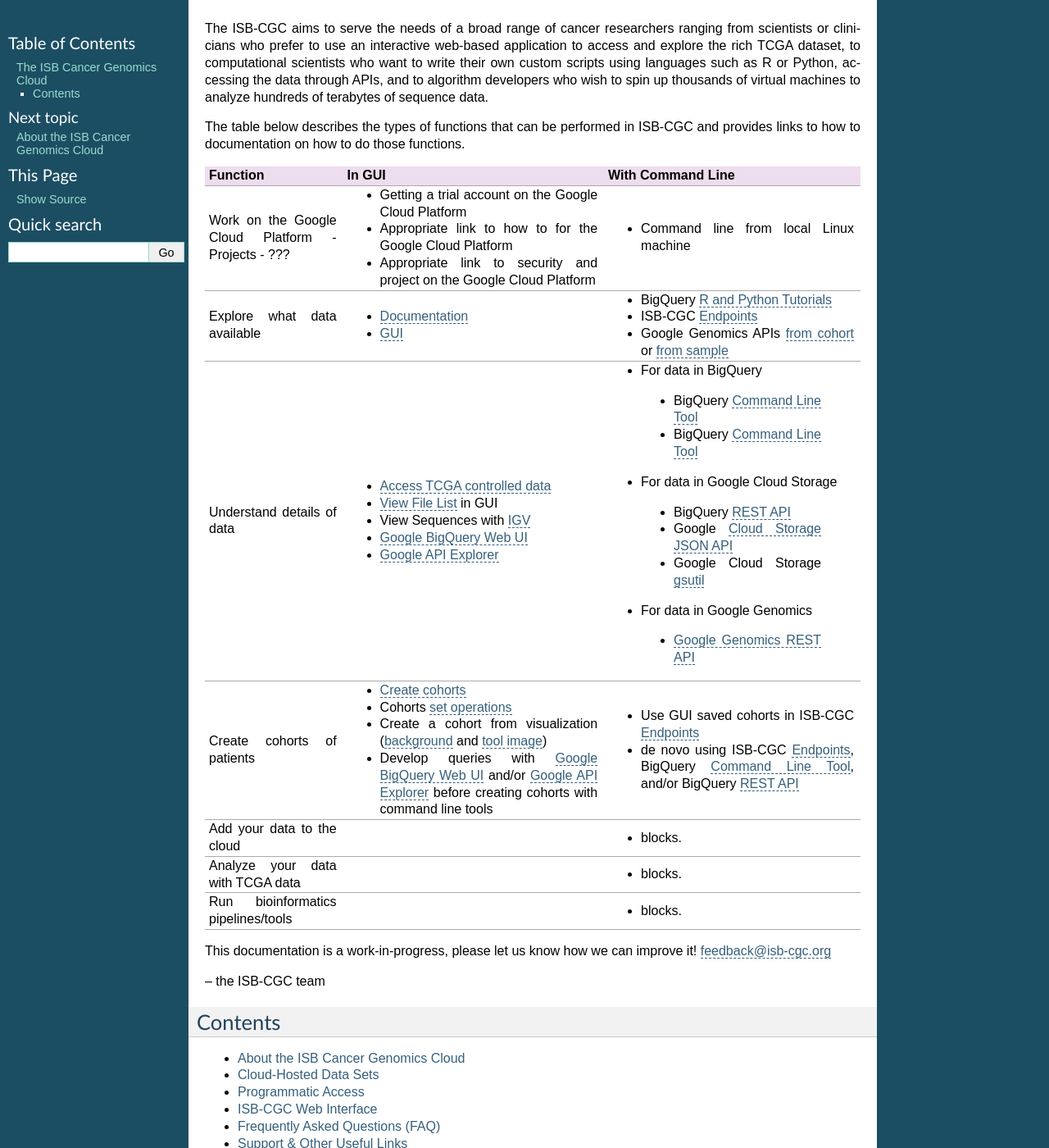
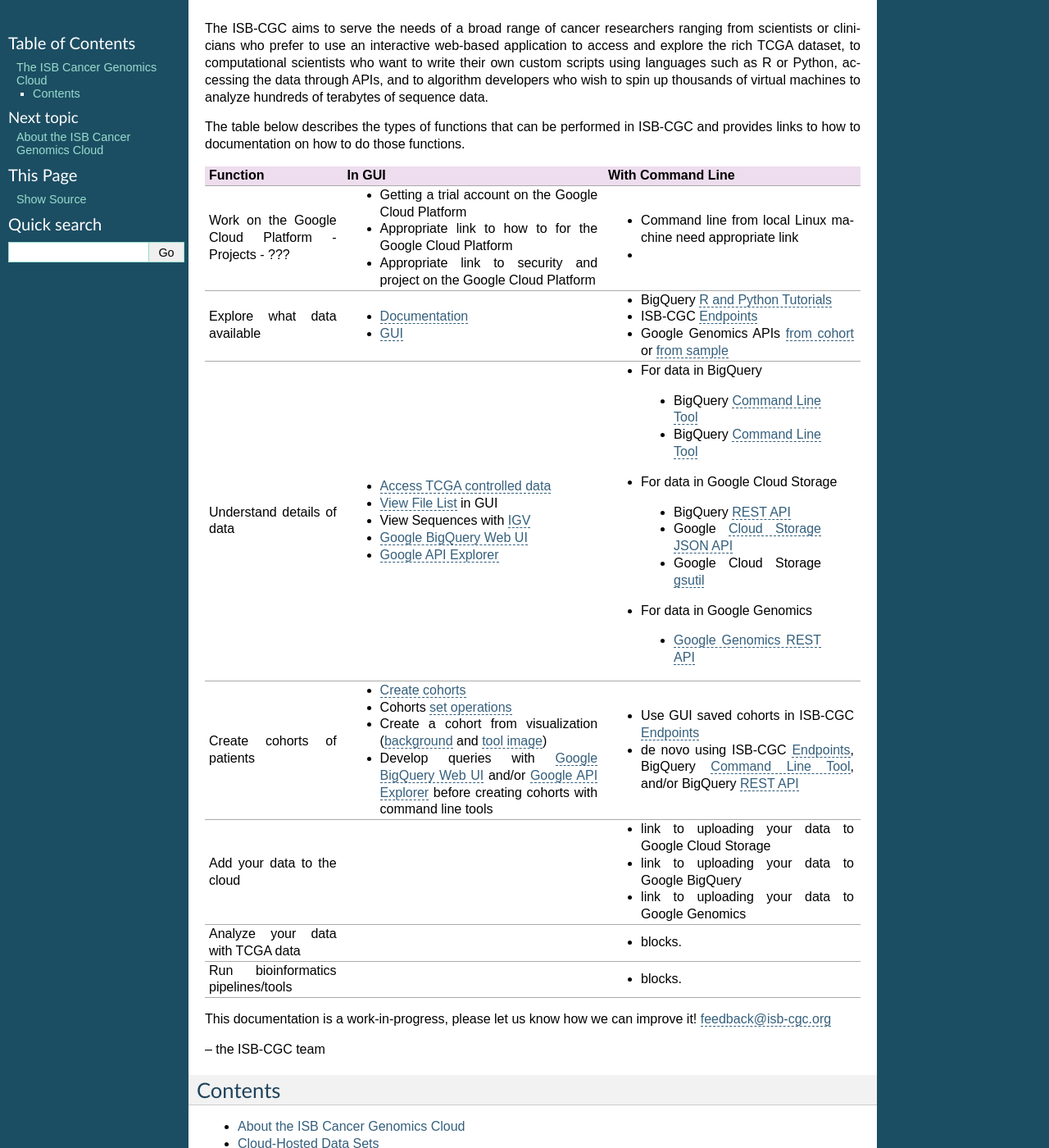
Before and after one commit to isb-cgc/readthedocs, a Sphinx documentation site: the page built from docs/source/index.rst, in a window 1280 px wide and 1400 px high, scrolled down 610 px. Shown: the whole window at 82% size. Built offline with Sphinx 7.4.7, drawn with Linux system fonts in a browser that asks for light colours.

Commit message:
Update index.rst

```diff
--- a/docs/source/index.rst
+++ b/docs/source/index.rst
@@ -29,8 +29,8 @@
 +-----------------------------------+---------------------------------------------------------------------------------------------------------------------------------------------------------------------------------------------------------------------------------------------------------------------------------------------+-------------------------------------------------------------------------------------------------------------------------------------------------------------------------------------------------------------------------------------------------------------------------+
 |Function                           |In GUI                                                                                                                                                                                                                                                                                       |With Command Line                                                                                                                                                                                                                                                        |
 +===================================+=============================================================================================================================================================================================================================================================================================+=========================================================================================================================================================================================================================================================================+
-|Work on the Google Cloud Platform  |- Getting a trial account on the Google Cloud Platform                                                                                                                                                                                                                                       |- Command line from local Linux machine                                                                                                                                                                                                                                  |
-|- Projects                         |- Appropriate link to how to for the Google Cloud Platform                                                                                                                                                                                                                                   |                                                                                                                                                                                                                                                                         |
+|Work on the Google Cloud Platform  |- Getting a trial account on the Google Cloud Platform                                                                                                                                                                                                                                       |- Command line from local Linux machine need appropriate link                                                                                                                                                                                                            |
+|- Projects                         |- Appropriate link to how to for the Google Cloud Platform                                                                                                                                                                                                                                   |-                                                                                                                                                                                                                                                                        |
 |- ???                              |- Appropriate link to security and project on the Google Cloud Platform                                                                                                                                                                                                                      |                                                                                                                                                                                                                                                                         |
 +-----------------------------------+---------------------------------------------------------------------------------------------------------------------------------------------------------------------------------------------------------------------------------------------------------------------------------------------+-------------------------------------------------------------------------------------------------------------------------------------------------------------------------------------------------------------------------------------------------------------------------+
 |Explore what data available        |- `Documentation <Hosted-Data.html>`_                                                                                                                                                                                                                                                        |- BigQuery `R and Python Tutorials </progapi/Tutorials.html>`_                                                                                                                                                                                                           |
@@ -52,7 +52,9 @@
 |                                   |- Create a cohort from visualization (`background </search.html?q=Creating+a+Cohort+from+a+Visualization&check_keywords=yes&area=default>`_ and `tool image </search.html?q=Selection+Icon>`_)                                                                                               |                                                                                                                                                                                                                                                                         |
 |                                   |- Develop queries with `Google BigQuery Web UI </progapi/bigqueryGUI/WalkthroughOfGoogleBigQuery.rst>`_ and/or `Google API Explorer <https://apis-explorer.appspot.com/apis-explorer/?base=https://api-dot-isb-cgc.appspot.com/_ah/api#p/>`_ before creating cohorts with command line tools |                                                                                                                                                                                                                                                                         |
 +-----------------------------------+---------------------------------------------------------------------------------------------------------------------------------------------------------------------------------------------------------------------------------------------------------------------------------------------+-------------------------------------------------------------------------------------------------------------------------------------------------------------------------------------------------------------------------------------------------------------------------+
-|Add your data to the cloud         |                                                                                                                                                                                                                                                                                             |- blocks.                                                                                                                                                                                                                                                                |
+|Add your data to the cloud         |                                                                                                                                                                                                                                                                                             |- link to uploading your data to Google Cloud Storage                                                                                                                                                                                                                    |
+|                                   |                                                                                                                                                                                                                                                                                             |- link to uploading your data to Google BigQuery                                                                                                                                                                                                                         |
+|                                   |                                                                                                                                                                                                                                                                                             |- link to uploading your data to Google Genomics                                                                                                                                                                                                                         |
 +-----------------------------------+---------------------------------------------------------------------------------------------------------------------------------------------------------------------------------------------------------------------------------------------------------------------------------------------+-------------------------------------------------------------------------------------------------------------------------------------------------------------------------------------------------------------------------------------------------------------------------+
 |Analyze your data with TCGA data   |                                                                                                                                                                                                                                                                                             |- blocks.                                                                                                                                                                                                                                                                |
 +-----------------------------------+---------------------------------------------------------------------------------------------------------------------------------------------------------------------------------------------------------------------------------------------------------------------------------------------+-------------------------------------------------------------------------------------------------------------------------------------------------------------------------------------------------------------------------------------------------------------------------+
```
